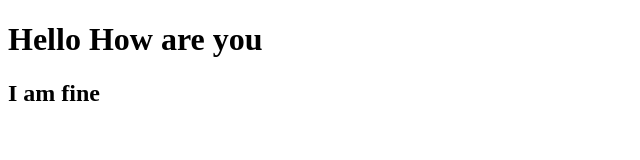
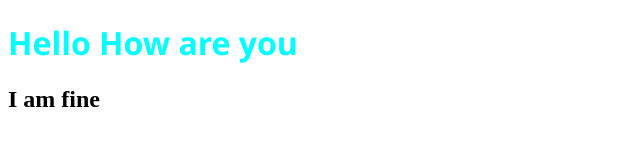
Before and after one commit to sankaranarayananmurali/Git-Demo, a plain HTML site: page index.html in a window 1280 px wide. Shown: the whole page, without its empty margins (0-640 px from the left). Drawn offline with Linux system fonts and the light colour scheme.

Commit message:
Internal Css add to index.html

```diff
--- a/index.html
+++ b/index.html
@@ -1,6 +1,13 @@
 <!DOCTYPE html>
 <html lang="en">
 <head>
+    <style>
+        h1 {
+         color: aqua;
+         text-align: justify;
+         font-family: 'Segoe UI', Tahoma, Geneva, Verdana, sans-serif;
+        }
+    </style>
     <meta charset="UTF-8">
     <meta name="viewport" content="width=device-width, initial-scale=1.0">
     <title>Document</title>
```
